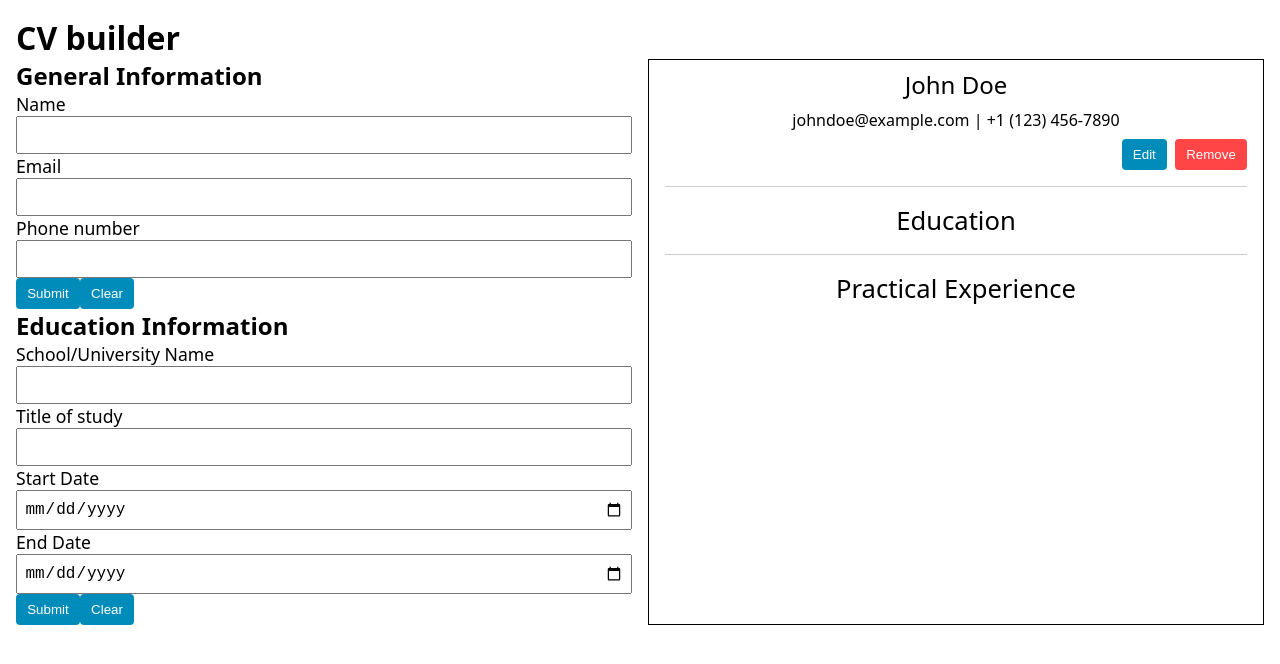
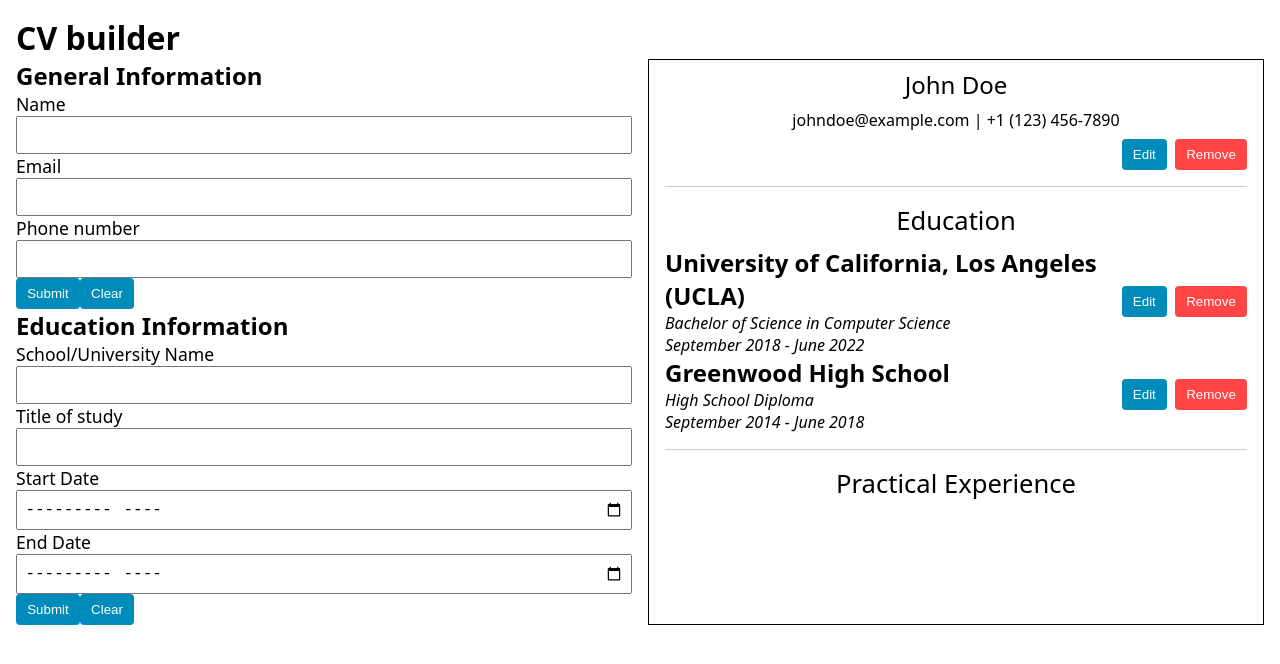
Before and after one commit to tmz0822/odin-cv-application, a React (Vite) app: page / in a window 1280 px wide. Shown: the top 664 px of the page. Built offline with nearby package versions, Linux system fonts and the light colour scheme.

Commit message:
Add education section in the resume

```diff
--- a/package.json
+++ b/package.json
@@ -11,7 +11,8 @@
   },
   "dependencies": {
     "react": "^19.0.0",
-    "react-dom": "^19.0.0"
+    "react-dom": "^19.0.0",
+    "uuid": "^11.1.0"
   },
   "devDependencies": {
     "@eslint/js": "^9.21.0",
--- a/src/App.jsx
+++ b/src/App.jsx
@@ -3,6 +3,7 @@ import GeneralInfoForm from './components/GeneralInfoForm';
 import './styles/App.css';
 import Resume from './components/Resume';
 import EducationInfoForm from './components/EducationInfoForm';
+import { v4 as uuidv4 } from 'uuid';
 
 function App() {
   const [generalInfo, setGeneralInfo] = useState({
@@ -10,20 +11,54 @@ function App() {
     email: 'johndoe@example.com',
     phone: '+1 (123) 456-7890',
   });
-  const [education, setEducation] = useState([]);
-  const [practicalExperience, setPracticalExperience] = useState([]);
+  const [educations, setEducations] = useState([
+    {
+      id: 1,
+      name: 'University of California, Los Angeles (UCLA)',
+      titleOfStudy: 'Bachelor of Science in Computer Science',
+      startDate: '2018-09',
+      endDate: '2022-06',
+    },
+    {
+      id: 2,
+      name: 'Greenwood High School',
+      titleOfStudy: 'High School Diploma',
+      startDate: '2014-09',
+      endDate: '2018-06',
+    },
+  ]);
+  const [practicalExperiences, setPracticalExperiences] = useState([]);
 
   function handleEducationFormSubmit(formData) {
     const name = formData.get('name');
     const titleOfStudy = formData.get('titleOfStudy');
     const startDate = formData.get('startDate');
     const endDate = formData.get('endDate');
+
+    const id = uuidv4();
     const newEducation = [
-      ...education,
-      { name, titleOfStudy, startDate, endDate },
+      ...educations,
+      { id, name, titleOfStudy, startDate, endDate },
     ];
+    setEducations(newEducation);
+
     console.log(newEducation);
-    setEducation(newEducation);
+  }
+
+  function updateEducationInfo(newInfo) {
+    const newEducation = educations.map((education) => {
+      if (education.id === newInfo.id) {
+        return newInfo;
+      } else {
+        return education;
+      }
+    });
+    setEducations(newEducation);
+  }
+
+  function removeEducationInfo(id) {
+    const newEducation = educations.filter((education) => education.id !== id);
+    setEducations(newEducation);
   }
 
   const handleGeneralInfoFormSubmit = (e, inputs) => {
@@ -47,7 +82,13 @@ function App() {
           <EducationInfoForm handleSubmit={handleEducationFormSubmit} />
         </div>
 
-        <Resume generalInfo={generalInfo} updateInfo={updateGeneralInfo} />
+        <Resume
+          generalInfo={generalInfo}
+          updateGeneralInfo={updateGeneralInfo}
+          educations={educations}
+          updateEducationInfo={updateEducationInfo}
+          removeEducationInfo={removeEducationInfo}
+        />
       </main>
     </div>
   );
--- a/src/components/EditableGeneralInfo.jsx
+++ b/src/components/EditableGeneralInfo.jsx
@@ -1,5 +1,5 @@
 import { useState } from 'react';
-import '../styles/GeneralInfo.css';
+import '../styles/Resume.css';
 
 function EditableGeneralInfo({ generalInfo, updateInfo, toggleEdit }) {
   const [editedInfo, setEditedInfo] = useState(generalInfo);
@@ -17,7 +17,7 @@ function EditableGeneralInfo({ generalInfo, updateInfo, toggleEdit }) {
   };
 
   return (
-    <form class="general-info" onSubmit={handleSubmit}>
+    <form className="general-info" onSubmit={handleSubmit}>
       <input
         name="name"
         label="Name"
--- /dev/null
+++ b/src/components/EducationInfo.jsx
@@ -0,0 +1,73 @@
+import { useState } from 'react';
+
+function EducationInfo({
+  education,
+  updateEducationInfo,
+  removeEducationInfo,
+}) {
+  const formatter = new Intl.DateTimeFormat('default', {
+    month: 'long',
+    year: 'numeric',
+  });
+  const [isEditing, setIsEditing] = useState(false);
+
+  function handleSubmit(formData) {
+    updateEducationInfo({
+      id: education.id,
+      name: formData.get('name'),
+      titleOfStudy: formData.get('titleOfStudy'),
+      startDate: formData.get('startDate'),
+      endDate: formData.get('endDate'),
+    });
+    setIsEditing(false);
+  }
+
+  return (
+    <div className="education-info">
+      {isEditing ? (
+        <form className="editable-content" action={handleSubmit}>
+          <input type="text" name="name" defaultValue={education.name} />
+          <input
+            type="text"
+            name="titleOfStudy"
+            defaultValue={education.titleOfStudy}
+          />
+          <input
+            type="month"
+            name="startDate"
+            defaultValue={education.startDate}
+          />
+          <input type="month" name="endDate" defaultValue={education.endDate} />
+          <button type="submit">Save</button>
+          <button onClick={() => setIsEditing(!isEditing)}>Cancel</button>
+        </form>
+      ) : (
+        <>
+          <div className="content">
+            <h2>{education.name}</h2>
+            <div>
+              <i>{education.titleOfStudy}</i>
+            </div>
+            <div>
+              <i>
+                {formatter.format(new Date(education.startDate + '-01'))} -{' '}
+                {formatter.format(new Date(education.endDate + '-01'))}
+              </i>
+            </div>
+          </div>
+          <div className="buttons">
+            <button onClick={() => setIsEditing(!isEditing)}>Edit</button>
+            <button
+              onClick={() => removeEducationInfo(education.id)}
+              className="warning"
+            >
+              Remove
+            </button>
+          </div>
+        </>
+      )}
+    </div>
+  );
+}
+
+export default EducationInfo;
--- a/src/components/EducationInfoForm.jsx
+++ b/src/components/EducationInfoForm.jsx
@@ -1,17 +1,15 @@
 import FormField from './FormField';
 
 function EducationInfoForm({ handleSubmit }) {
-  function handleChange() {}
-
   function handleClear() {}
 
   return (
     <form action={handleSubmit}>
       <h2>Education Information</h2>
       <FormField name="name" label="School/University Name" />
-      <FormField name="title" label="Title of study" />
-      <FormField name="startDate" label="Start Date" type="date" />
-      <FormField name="endDate" label="End Date" type="date" />
+      <FormField name="titleOfStudy" label="Title of study" />
+      <FormField name="startDate" label="Start Date" type="month" />
+      <FormField name="endDate" label="End Date" type="month" />
       <button type="submit">Submit</button>
       <button onClick={handleClear}>Clear</button>
     </form>
--- a/src/components/GeneralInfo.jsx
+++ b/src/components/GeneralInfo.jsx
@@ -1,4 +1,4 @@
-import '../styles/GeneralInfo.css';
+import '../styles/Resume.css';
 
 function GeneralInfo({ name, email, phone, toggleEdit, updateInfo }) {
   return (
--- a/src/components/Resume.jsx
+++ b/src/components/Resume.jsx
@@ -2,8 +2,15 @@ import { useState } from 'react';
 import '../styles/Resume.css';
 import EditableGeneralInfo from './EditableGeneralInfo';
 import GeneralInfo from './GeneralInfo';
+import EducationInfo from './EducationInfo';
 
-function Resume({ generalInfo, updateInfo }) {
+function Resume({
+  generalInfo,
+  updateGeneralInfo,
+  educations,
+  updateEducationInfo,
+  removeEducationInfo,
+}) {
   const { name, email, phone } = generalInfo;
 
   const [isEditingGeneralInfo, setIsEditingGeneralInfo] = useState(false);
@@ -21,7 +28,7 @@ function Resume({ generalInfo, updateInfo }) {
         {isEditingGeneralInfo ? (
           <EditableGeneralInfo
             generalInfo={generalInfo}
-            updateInfo={updateInfo}
+            updateInfo={updateGeneralInfo}
             toggleEdit={toggleEditGeneralForm}
           />
         ) : (
@@ -30,15 +37,25 @@ function Resume({ generalInfo, updateInfo }) {
             email={email}
             phone={phone}
             toggleEdit={toggleEditGeneralForm}
-            updateInfo={updateInfo}
+            updateInfo={updateGeneralInfo}
           />
         )}
       </div>
       <hr />
       <h2 className="title">Education</h2>
-
+      <section className="education">
+        {educations.map((education) => (
+          <EducationInfo
+            key={education.id}
+            education={education}
+            updateEducationInfo={updateEducationInfo}
+            removeEducationInfo={removeEducationInfo}
+          />
+        ))}
+      </section>
       <hr />
       <h2 className="title">Practical Experience</h2>
+      <section className="experience"></section>
     </div>
   );
 }
--- a/src/styles/GeneralInfo.css
+++ /dev/null
@@ -1,17 +0,0 @@
-.general-info {
-  display: flex;
-  flex-direction: column;
-  gap: 0.5rem;
-  align-items: center;
-}
-
-.general-info .name {
-  font-size: 1.5rem;
-  font-weight: 500;
-}
-
-.general-info .buttons {
-  display: flex;
-  gap: 0.5rem;
-  align-self: flex-end;
-}
--- a/src/styles/Resume.css
+++ b/src/styles/Resume.css
@@ -9,3 +9,32 @@
   font-weight: 500;
   margin-bottom: 0.5rem;
 }
+
+.general-info {
+  display: flex;
+  flex-direction: column;
+  gap: 0.5rem;
+  align-items: center;
+}
+
+.general-info .name {
+  font-size: 1.5rem;
+  font-weight: 500;
+}
+
+.general-info .buttons {
+  display: flex;
+  gap: 0.5rem;
+  align-self: flex-end;
+}
+
+.education-info {
+  display: flex;
+  justify-content: space-between;
+}
+
+.education-info .buttons {
+  display: flex;
+  gap: 0.5rem;
+  align-items: center;
+}
```
Also changed, not shown: src/styles/Form.css (deleted), 1 other file (tests, documents, lock files or other folders).
